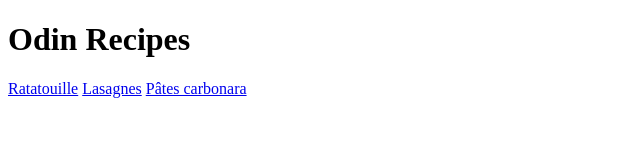
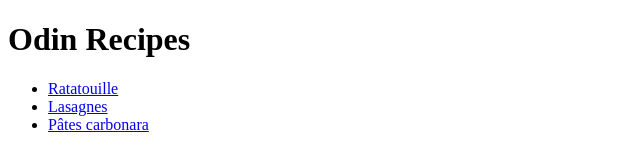
Before and after one commit to Zellrei/odin_recipes, a plain HTML site: page index.html in a window 1280 px wide. Shown: the whole page, without its empty margins (0-640 px from the left). Drawn offline with Linux system fonts and the light colour scheme.

Commit message:
changement h2 pour h4 et ajout ul sur index

```diff
--- a/index.html
+++ b/index.html
@@ -6,9 +6,10 @@
 	</head>
 	<body>
 		<h1>Odin Recipes</h1>
-		<a href="ratatouille.html">Ratatouille</a>
-		<a href="lasagnes.html">Lasagnes</a>
-		<a href="carbonara.html">Pâtes carbonara</a>
-		<p></p>
+		<ul>
+			<li><a href="ratatouille.html">Ratatouille</a></li>
+			<li><a href="lasagnes.html">Lasagnes</a></li>
+			<li><a href="carbonara.html">Pâtes carbonara</a></li>
+		</ul>
 	</body>
 </html>
```
Also changed, not shown: carbonara.html (+1 -1 lines), lasagnes.html (+1 -1 lines), ratatouille.html (+1 -1 lines).
